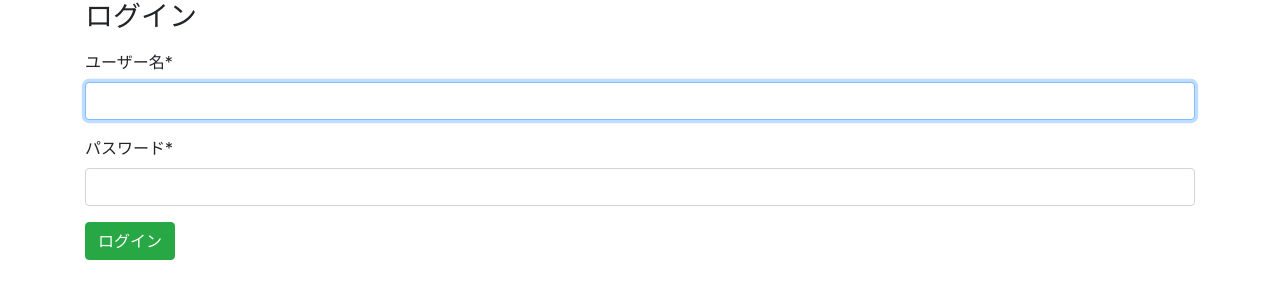
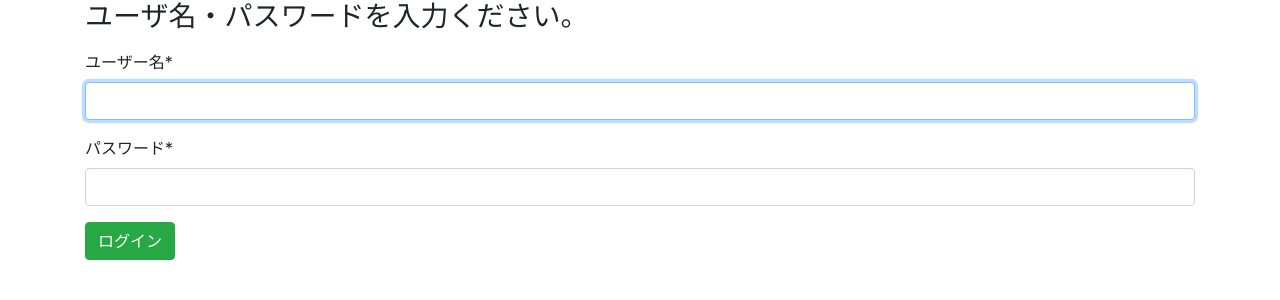
Before and after one commit to aityosida/mysite, a Django app: page /polls/login/ in a window 1280 px wide. Shown: the top 300 px of the page. Run offline with Django 3.2, Linux system fonts and the light colour scheme; some libraries are stand-ins or nearby versions.

Commit message:
ログイン画面変更

```diff
--- a/mysite/polls/templates/polls/login.html
+++ b/mysite/polls/templates/polls/login.html
@@ -1,13 +1,13 @@
 {% extends "polls/base.html" %}
 {% load crispy_forms_tags %}
 
-{% block title %}ログインフォーム画面{% endblock %}
+{% block title %}ログイン画面{% endblock %}
 
 {% block content %}
 
 	<form method="post">
     {% csrf_token %}
-	<h1 class="h3 mb-3 font-weight-normal">ログイン</h1>
+	<h1 class="h3 mb-3 font-weight-normal">ユーザ名・パスワードを入力ください。</h1>
 	{{ form|crispy }}
 	<button class="btn btn-success" type="submit">ログイン</button>
     </form>
```
